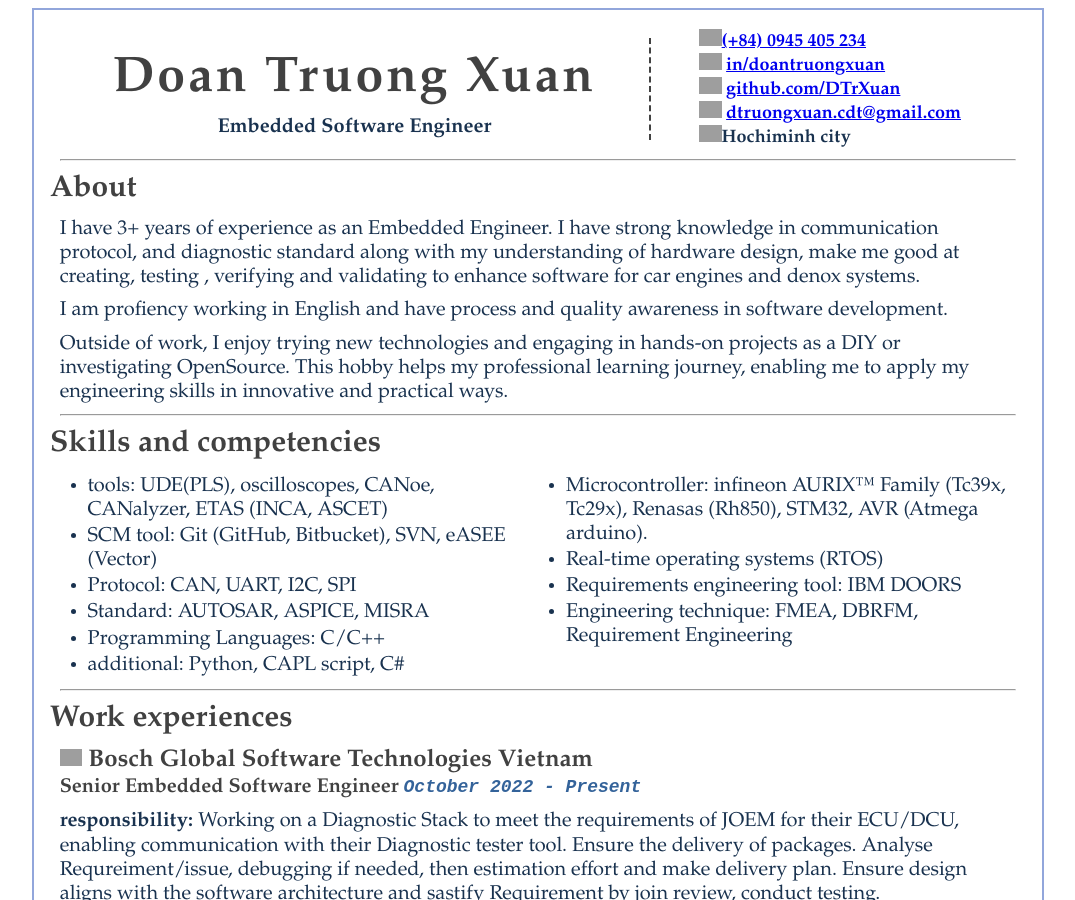
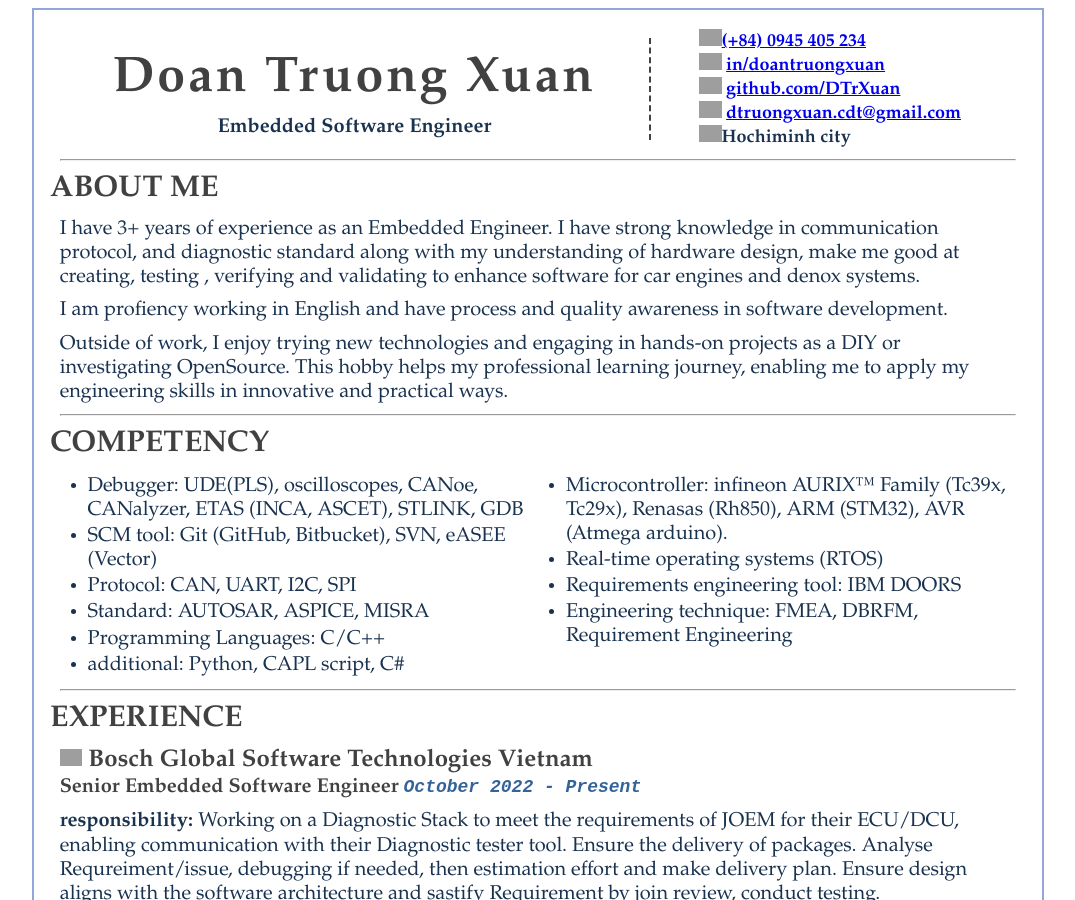
Before and after one commit to DTrXuan/my_cv, a Jekyll site: the page built from index.md, in a window 1280 px wide and 900 px high. Shown: the whole window, without its empty margins (102-1177 px from the left). Built offline with Jekyll 4.4.1, drawn with Linux system fonts in a browser that asks for light colours; some of the changed text lies outside the part shown; grey boxes are pictures that could not be loaded.

Commit message:
update CV

```diff
--- a/index.md
+++ b/index.md
@@ -26,7 +26,7 @@
 
 ---
 
-## About
+## ABOUT ME
 
 I have 3+ years of experience as an Embedded Engineer. I have strong knowledge in communication protocol, and diagnostic standard along with my understanding of hardware design, make me good at creating, testing , verifying and validating to enhance software for car engines and denox systems.
 
@@ -36,7 +36,7 @@ Outside of work, I enjoy trying new technologies and engaging in hands-on projec
 
 ---
 
-## Skills and competencies
+## COMPETENCY
 
 <div class="skill-grid">
 
@@ -50,7 +50,7 @@ Outside of work, I enjoy trying new technologies and engaging in hands-on projec
 
   <div class="skill" id="list">
     <ul>
-      <li>tools: UDE(PLS), oscilloscopes, CANoe, CANalyzer, ETAS (INCA, ASCET)</li>
+      <li>Debugger: UDE(PLS), oscilloscopes, CANoe, CANalyzer, ETAS (INCA, ASCET), STLINK, GDB</li>
       <li>SCM tool: Git (GitHub, Bitbucket), SVN, eASEE (Vector) </li>
       <li>Protocol: CAN, UART, I2C, SPI </li>
       <li>Standard: AUTOSAR, ASPICE, MISRA </li>
@@ -60,7 +60,7 @@ Outside of work, I enjoy trying new technologies and engaging in hands-on projec
   </div>
   <div class="skill" id="list">
     <ul>
-      <li>Microcontroller: infineon AURIX™ Family (Tc39x, Tc29x), Renasas (Rh850), STM32, AVR (Atmega arduino). </li>
+      <li>Microcontroller: infineon AURIX™ Family (Tc39x, Tc29x), Renasas (Rh850), ARM (STM32), AVR (Atmega arduino). </li>
       <li>Real-time operating systems (RTOS) </li>
       <li>Requirements engineering tool: IBM DOORS </li>
       <li>Engineering technique: FMEA, DBRFM, Requirement Engineering </li>
@@ -71,7 +71,7 @@ Outside of work, I enjoy trying new technologies and engaging in hands-on projec
 
 ---
 
-## Work experiences
+## EXPERIENCE
 
 {:.company}
 ### ![icon](https://upload.wikimedia.org/wikipedia/commons/thumb/1/16/Bosch-logo.svg/433px-Bosch-logo.svg.png) Bosch Global Software Technologies Vietnam
--- a/media/minimalcv-screen.css
+++ b/media/minimalcv-screen.css
@@ -25,7 +25,6 @@ code { font: normal normal;	font-size: 90%; font-style: italic; font-family: mon
     margin: 0%;
 }
 
-
 /* //-- core typography and style -- */
 /* body */
 h2 {font-size: 150%; margin: 0%; padding-left: -5%; color:#0086b2 ; padding-left: 2%; margin-left: -3%;margin-right: -3%;}
```
Also changed, not shown: other parts of index.md (+2 -2 lines).
